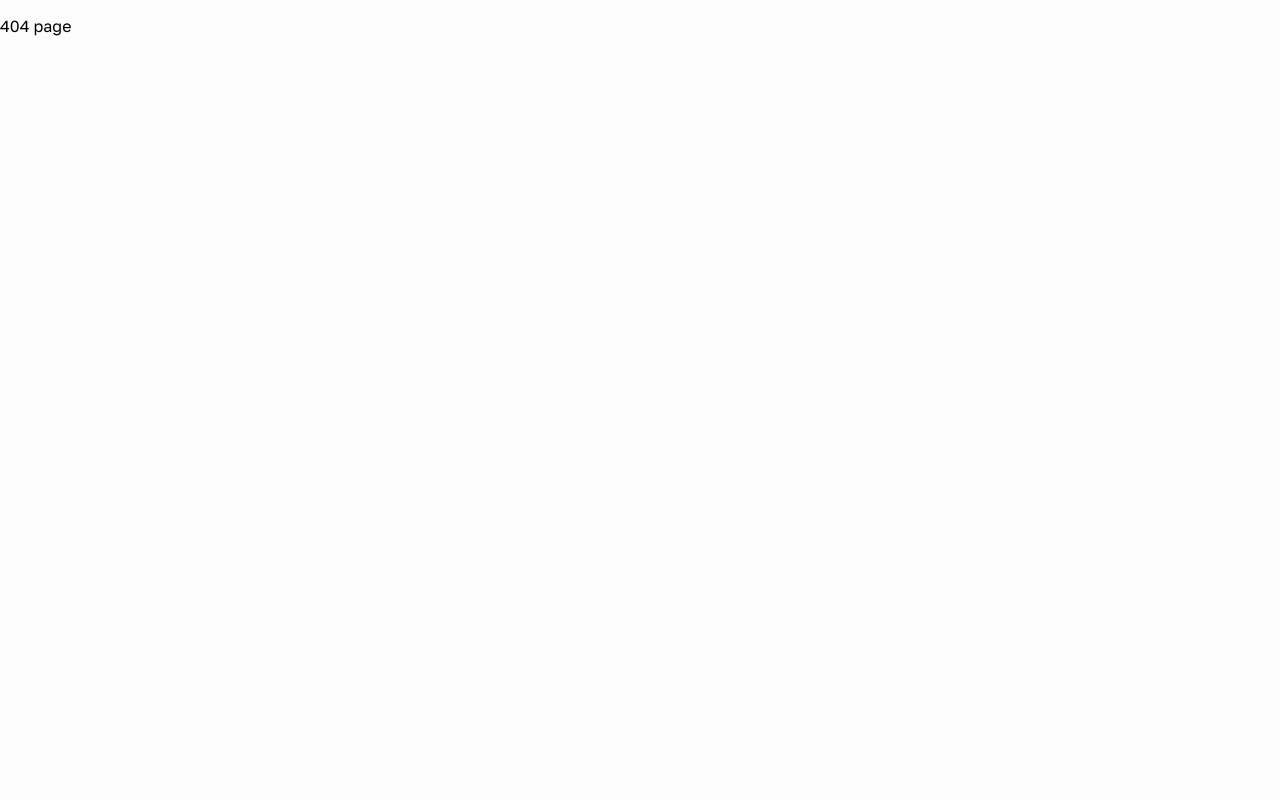
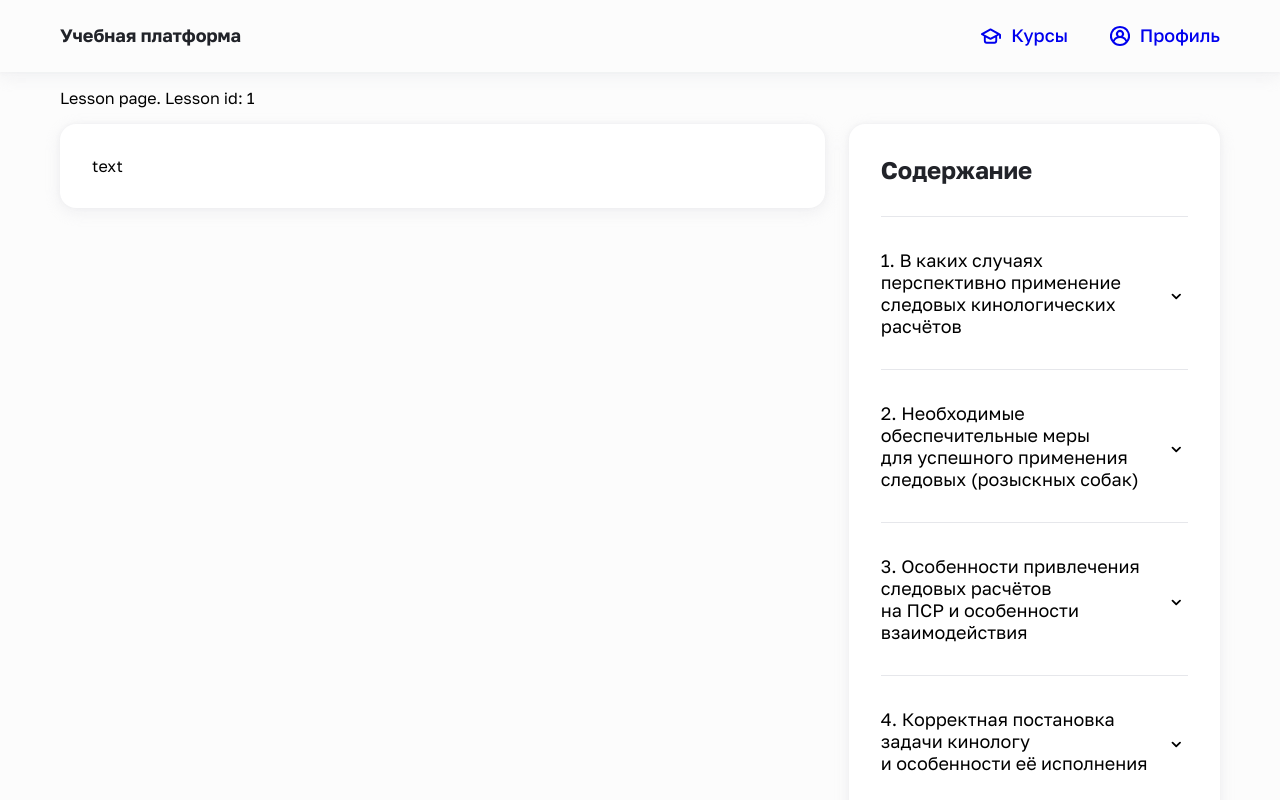
Before and after one commit to Studio-Yandex-Practicum/lizaalert_frontend, a React (Create React App) app: page /1/1/1 in a window 1280 px wide. Shown: the top 800 px of the page. Built offline with nearby package versions, Linux system fonts and the light colour scheme.

Commit message:
#108 add links for lessons

```diff
--- a/src/components/molecules/text-with-icon/text-with-icon.jsx
+++ b/src/components/molecules/text-with-icon/text-with-icon.jsx
@@ -41,7 +41,7 @@ TextWithIcon.propTypes = {
 
 TextWithIcon.defaultProps = {
   isReverse: false,
-  color: 'dark-primary',
+  color: '',
   className: '',
 };
 
--- a/src/components/molecules/text-with-icon/text-with-icon.module.scss
+++ b/src/components/molecules/text-with-icon/text-with-icon.module.scss
@@ -5,6 +5,7 @@
   align-items: center;
   min-height: 24px;
   gap: 10px;
+  color: inherit;
 }
 
 .reverse {
--- a/src/components/templates/accordion/accordion.module.scss
+++ b/src/components/templates/accordion/accordion.module.scss
@@ -1,4 +1,5 @@
 @use 'src/styles/variables' as vars;
+@use 'src/styles/color-variables' as colors;
 
 .accordion {
   display: flex;
@@ -25,6 +26,11 @@
 
 .btn {
   margin-left: auto;
+  transition: vars.$trans-300;
+
+  &:hover {
+    color: colors.$color-hover;
+  }
 }
 
 .text {
--- a/src/components/templates/content-item/content-item.jsx
+++ b/src/components/templates/content-item/content-item.jsx
@@ -1,5 +1,6 @@
 import PropTypes from 'prop-types';
 import classnames from 'classnames';
+import { Link, useParams } from 'react-router-dom';
 import { courseContentPropTypes } from '../../../utils/prop-types';
 import Icon from '../../atoms/icon/icon';
 import { TextWithIcon } from '../../molecules';
@@ -7,7 +8,8 @@ import Accordion from '../accordion/accordion';
 import styles from './content-item.module.scss';
 
 function ContentItem({ content, index, type }) {
-  const { topic, lessons } = content;
+  const { topic, lessons, id } = content;
+  const { courseId } = useParams();
   const mapSlugToIcon = {
     lesson: 'document',
     video: 'video',
@@ -21,17 +23,29 @@ function ContentItem({ content, index, type }) {
         <p className={styles.text}>{`${index + 1}. ${topic}`}</p>
         <ul className={styles.list}>
           {lessons.map((lesson) => (
-            <li className={styles.listItem} key={lesson.slug + Math.random()}>
+            <li className={styles.listItem} key={lesson.id}>
+              {lesson.status === 'finished' ? (
+                <>
+                  <Link
+                    to={`/${courseId}/${id}/${lesson.id}`}
+                    className={styles.link}
+                  >
                     <TextWithIcon
                       text={lesson.title}
                       iconType={mapSlugToIcon[lesson.slug]}
                     />
-              {lesson.status === 'finished' && (
+                  </Link>
                   <Icon
                     type="checkSolid"
                     maxWidth={20}
                     maxHeight={20}
                     className={styles.complited}
+                  />
+                </>
+              ) : (
+                <TextWithIcon
+                  text={lesson.title}
+                  iconType={mapSlugToIcon[lesson.slug]}
                 />
               )}
             </li>
@@ -54,18 +68,27 @@ function ContentItem({ content, index, type }) {
                 [styles.finished]: lesson.status === 'finished',
                 [styles.active]: lesson.status === 'active',
               })}
-              key={lesson.slug + Math.random()}
+              key={lesson.id}
+            >
+              {lesson.status === 'finished' ? (
+                <Link
+                  to={`/${courseId}/${id}/${lesson.id}`}
+                  className={styles.link}
                 >
                   <TextWithIcon
-                key={lesson.slug + Math.random()}
+                    key={lesson.id}
+                    text={lesson.title}
+                    iconType="checkSolid"
+                  />
+                </Link>
+              ) : (
+                <TextWithIcon
+                  key={lesson.id}
                   text={lesson.title}
                   color={lesson.status === 'active' ? '#F06000' : '#212329'}
-                iconType={
-                  lesson.status === 'finished'
-                    ? 'checkSolid'
-                    : mapSlugToIcon[lesson.slug]
-                }
+                  iconType={mapSlugToIcon[lesson.slug]}
                 />
+              )}
             </li>
           ))}
         </ul>
--- a/src/components/templates/content-item/content-item.module.scss
+++ b/src/components/templates/content-item/content-item.module.scss
@@ -1,4 +1,5 @@
 @use '../../../styles/color-variables.scss' as colors;
+@use '../../../styles/variables.scss' as vars;
 
 .content {
   display: flex;
@@ -64,3 +65,13 @@
 .active {
   color: colors.$color-hover;
 }
+
+.link {
+  text-decoration: none;
+  transition: vars.$trans-300;
+  color: inherit;;
+
+  &:hover {
+    color: colors.$color-hover;
+  }
+}
--- a/src/router/router.jsx
+++ b/src/router/router.jsx
@@ -20,7 +20,7 @@ function Router() {
         <Route element={<Layout />}>
           <Route path={courses.path} element={<Courses />} />
           <Route path=":courseId" element={<Course />} />
-          <Route path=":courseId/:lessonId" element={<Lesson />} />
+          <Route path=":courseId/:topicId/:lessonId" element={<Lesson />} />
           <Route path={profile.path} element={<Profile />} />
         </Route>
         <Route path={register.path} element={<Register />} />
--- a/src/services/mock/course-content.json
+++ b/src/services/mock/course-content.json
@@ -4,26 +4,31 @@
     "topic": "В каких случаях перспективно применение следовых кинологических расчётов",
     "lessons": [
       {
+        "id": 1,
         "slug": "lesson",
         "title": "Урок",
         "status": "finished"
       },
       {
+        "id": 2,
         "slug": "video",
         "title": "Видео",
         "status": "finished"
       },
       {
+        "id": 3,
         "slug": "lesson",
         "title": "Урок",
         "status": "finished"
       },
       {
+        "id": 4,
         "slug": "webinar",
         "title": "Вебинар",
         "status": "finished"
       },
       {
+        "id": 5,
         "slug": "test",
         "title": "Тест",
         "status": "finished"
@@ -35,26 +40,31 @@
     "topic": "Необходимые обеспечительные меры для успешного применения следовых (розыскных собак)",
     "lessons": [
       {
+        "id": 6,
         "slug": "lesson",
         "title": "Урок",
         "status": "finished"
       },
       {
+        "id": 7,
         "slug": "webinar",
         "title": "Вебинар",
         "status": "finished"
       },
       {
+        "id": 8,
         "slug": "lesson",
         "title": "Урок",
         "status": "finished"
       },
       {
+        "id": 9,
         "slug": "video",
         "title": "Видео",
         "status": "finished"
       },
       {
+        "id": 27,
         "slug": "test",
         "title": "Тест",
         "status": "finished"
@@ -66,26 +76,31 @@
     "topic": "Особенности привлечения следовых расчётов на ПСР и особенности взаимодействия",
     "lessons": [
       {
+        "id": 10,
         "slug": "lesson",
         "title": "Урок",
         "status": "finished"
       },
       {
+        "id": 11,
         "slug": "webinar",
         "title": "Вебинар",
         "status": "finished"
       },
       {
+        "id": 12,
         "slug": "lesson",
         "title": "Урок",
         "status": "finished"
       },
       {
+        "id": 13,
         "slug": "video",
         "title": "Видео",
         "status": "finished"
       },
       {
+        "id": 14,
         "slug": "test",
         "title": "Тест",
         "status": "finished"
@@ -97,6 +112,7 @@
     "topic": "Корректная постановка задачи кинологу и особенности её исполнения",
     "lessons": [
       {
+        "id": 15,
         "slug": "webinar",
         "title": "Вебинар",
         "status": "finished"
@@ -108,26 +124,31 @@
     "topic": "Работа «второго номера» совместно со следовым кинологическим расчётом",
     "lessons": [
       {
+        "id": 16,
         "slug": "lesson",
         "title": "Урок",
         "status": "finished"
       },
       {
+        "id": 17,
         "slug": "webinar",
         "title": "Вебинар",
         "status": "active"
       },
       {
+        "id": 18,
         "slug": "lesson",
         "title": "Урок",
         "status": "coming"
       },
       {
+        "id": 19,
         "slug": "video",
         "title": "Видео",
         "status": "coming"
       },
       {
+        "id": 20,
         "slug": "test",
         "title": "Тест",
         "status": "coming"
@@ -139,21 +160,25 @@
     "topic": "Оценка качества и особенности анализа результата проделанной следовым кинологическим расчётом работы",
     "lessons": [
       {
+        "id": 21,
         "slug": "lesson",
         "title": "Урок",
         "status": "coming"
       },
       {
+        "id": 22,
         "slug": "webinar",
         "title": "Вебинар",
         "status": "coming"
       },
       {
+        "id": 23,
         "slug": "video",
         "title": "Видео",
         "status": "coming"
       },
       {
+        "id": 24,
         "slug": "test",
         "title": "Тест",
         "status": "coming"
@@ -165,11 +190,13 @@
     "topic": "Особенности и пределы использования РПРС ом полученной в ходе применения специальной следовой собаки информации в целях успешного разрешения поисков",
     "lessons": [
       {
+        "id": 25,
         "slug": "webinar",
         "title": "Вебинар",
         "status": "coming"
       },
       {
+        "id": 26,
         "slug": "test",
         "title": "Тест",
         "status": "coming"
--- a/src/utils/prop-types.js
+++ b/src/utils/prop-types.js
@@ -1,6 +1,7 @@
 import PropTypes from 'prop-types';
 
 const lessonPropTypes = PropTypes.shape({
+  id: PropTypes.number.isRequired,
   slug: PropTypes.string.isRequired,
   title: PropTypes.string.isRequired,
   status: PropTypes.oneOf(['finished', 'active', 'coming']),
```
Lines whose indentation alone changed are shown as unchanged.
